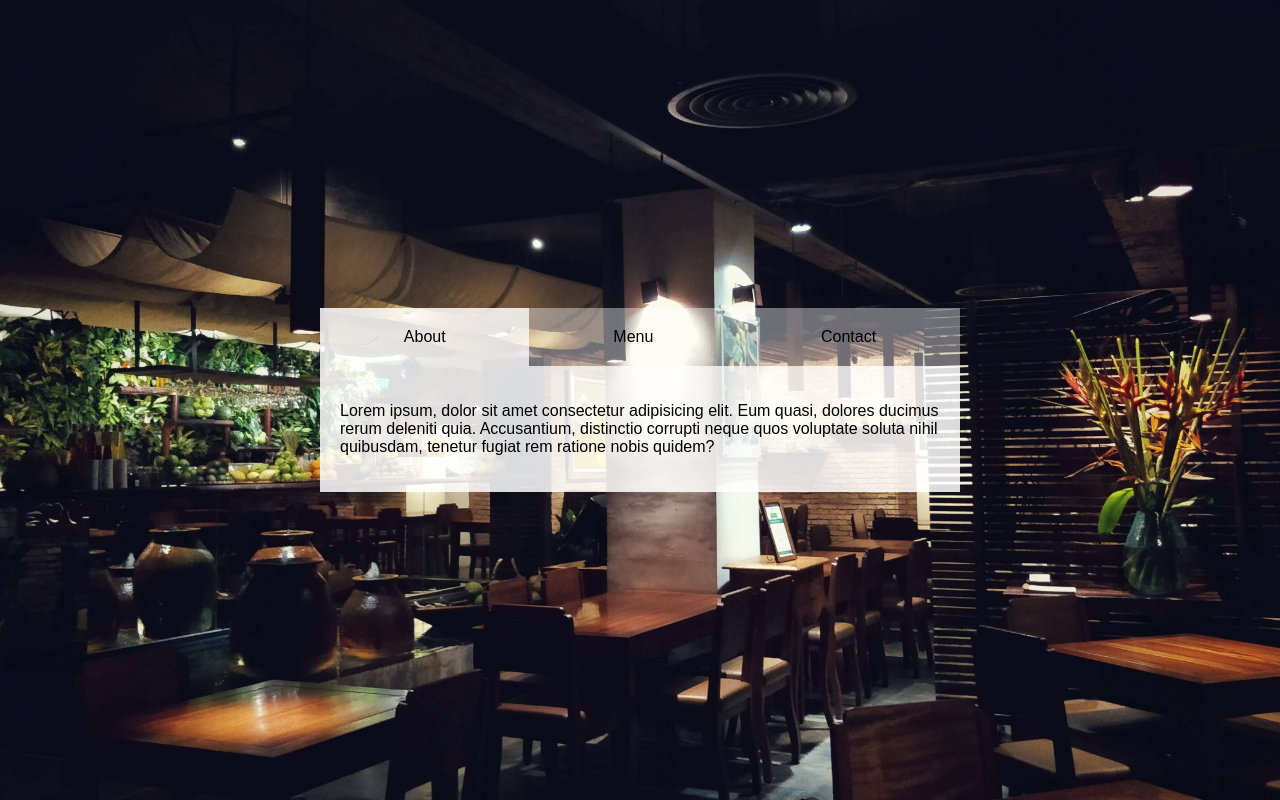
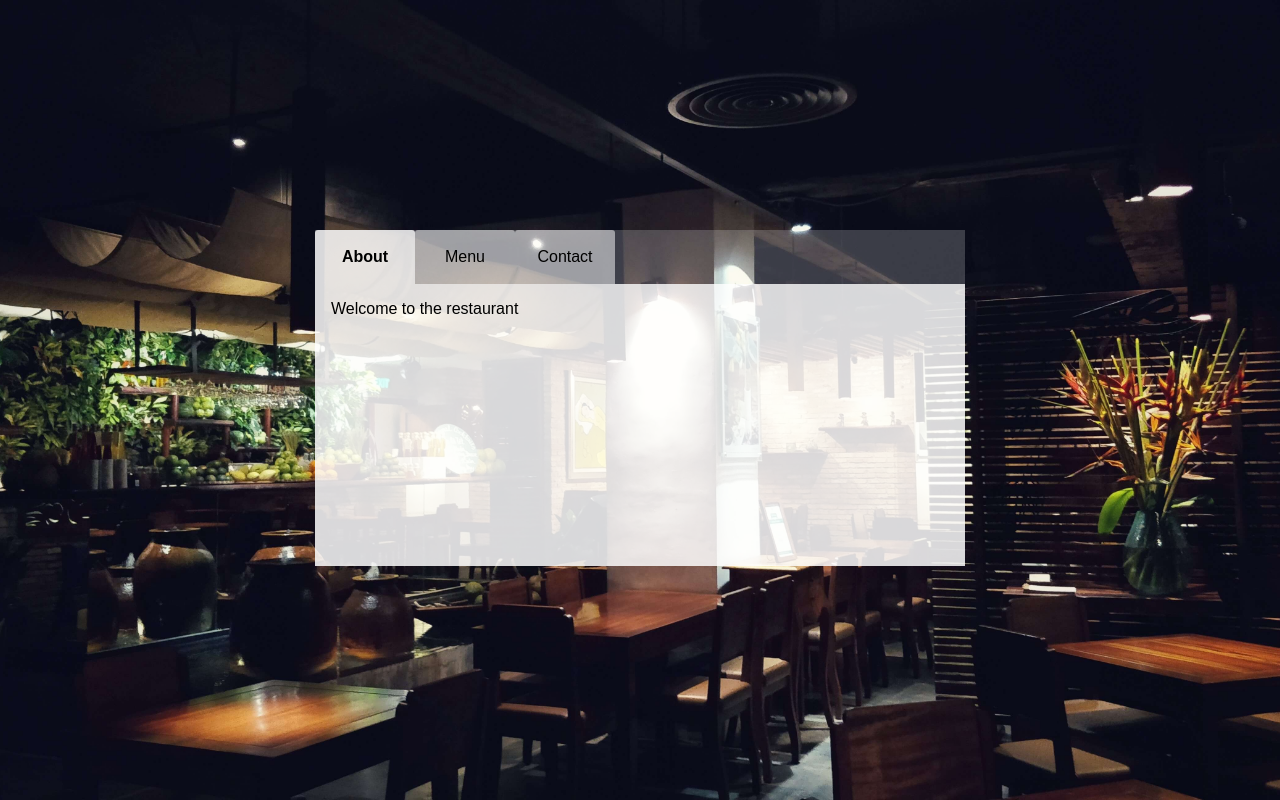
Before and after one commit to HenryTabima/restaurant-page, a website built with webpack: page dist/index.html in a window 1280 px wide. Built offline with nearby package versions, Linux system fonts and the light colour scheme.

Commit message:
[add] tabs web component

```diff
--- /dev/null
+++ b/src/components/Tabs.js
@@ -0,0 +1,163 @@
+'use strict'
+
+let selected_ = null
+
+class Tabs extends HTMLElement {
+  constructor ({ innerHTML }) {
+    super()
+    this.innerHTML = innerHTML
+    let shadowRoot = this.attachShadow({ mode: 'open' })
+    shadowRoot.innerHTML = `
+    <style>
+      :host {
+        display: inline-block;
+        width: 650px;
+        font-family: sans-serif;
+        background-color: rgba(255, 255, 255, 0.2);
+        contain: content;
+      }
+      #panels {
+        box-shadow: 0 2px 2px rgba(0, 0, 0, .3);
+        background: rgba(255, 255, 255, 0.8);
+        padding: 16px;
+        height: 250px;
+        overflow: auto;
+      }
+      #tabs {
+        display: inline-flex;
+        -webkit-user-select: none;
+        user-select: none;
+      }
+      #tabs slot {
+        display: inline-flex;
+      }
+      #tabs ::slotted(*) {
+        outline: none;
+        font: 400 16px/22px sans-serif;
+        padding: 16px 8px;
+        margin: 0;
+        text-align: center;
+        width: 100px;
+        text-overflow: ellipsis;
+        white-space: nowrap;
+        overflow: hidden;
+        cursor: pointer;
+        border-top-left-radius: 3px;
+        border-top-right-radius: 3px;
+        background: rgba(255, 255, 255, 0.5);
+        border: none; /* if the user users a <button> */
+      }
+      #tabs ::slotted([aria-selected="true"]) {
+        font-weight: 600;
+        background: rgba(255, 255, 255, 0.8);
+        box-shadow: none;
+      }
+      #tabs ::slotted(:focus) {
+        z-index: 1; /* make sure focus ring doesn't get buried */
+      }
+      #panels ::slotted([aria-hidden="true"]) {
+        display: none;
+      }
+    </style>
+    <div id="tabs">
+      <slot id="tabsSlot" name="title"></slot>
+    </div>
+    <div id="panels">
+      <slot id="panelsSlot" name="content"></slot>
+    </div>
+    `
+  }
+
+  get selected () {
+    return selected_
+  }
+
+  set selected (idx) {
+    selected_ = idx
+    this._selectTab(idx)
+    this.setAttribute('selected', idx)
+  }
+
+  connectedCallback () {
+    this.setAttribute('role', 'tablist')
+
+    const tabsSlot = this.shadowRoot.querySelector('#tabsSlot')
+    const panelsSlot = this.shadowRoot.querySelector('#panelsSlot')
+
+    this.tabs = tabsSlot.assignedNodes({ flatten: true })
+    this.panels = panelsSlot.assignedNodes({ flatten: true }).filter(el => {
+      return el.nodeType === Node.ELEMENT_NODE
+    })
+
+    for (let [i, panel] of this.panels.entries()) {
+      panel.setAttribute('role', 'tabpanel')
+      panel.setAttribute('tabindex', 0)
+    }
+
+    this._boundOnTitleClick = this._onTitleClick.bind(this)
+    this._boundOnKeyDown = this._onKeyDown.bind(this)
+
+    tabsSlot.addEventListener('click', this._boundOnTitleClick)
+    tabsSlot.addEventListener('keydown', this._boundOnKeyDown)
+
+    this.selected = this._findFirstSelectedTab() || 0
+  }
+
+  disconnectCallback () {
+    const tabsSlot = this.shadowRoot.querySelector('#tabsSlot')
+    tabsSlot.removeEventListener('click', this._boundOnTitleClick)
+    tabsSlot.removeEventListener('keydown', this._boundOnKeyDown)
+  }
+
+  _onTitleClick (e) {
+    if (e.target.slot === 'title') {
+      this.selected = this.tabs.indexOf(e.target)
+      e.target.focus()
+    }
+  }
+
+  _onKeyDown (e) {
+    let idx
+    switch (e.code) {
+      case 'ArrowUp':
+      case 'ArrowLeft':
+        e.preventDefault()
+        idx = this.selected - 1
+        idx = idx < 0 ? this.tabs.length - 1 : idx
+        this.tab[idx].click()
+        break
+      case 'ArrowDown':
+      case 'ArrowRight':
+        e.preventDefault();
+        idx = this.selected + 1
+        this.tabs[idx % this.tabs.length].click()
+        break
+      default:
+        break
+    }
+  }
+
+  _findFirstSelectedTab () {
+    let selectedIdx
+    for (let [i, tab] of this.tabs.entries()) {
+      tab.setAttribute('role', 'tab')
+      if (tab.hasAttribute('selected')) {
+        selectedIdx = i
+      }
+    }
+    return selectedIdx
+  }
+
+  _selectTab (idx = null) {
+    this.tabs.forEach((tab, i) => {
+      let select = i === idx
+      tab.setAttribute('tabindex', select ? 0 : -1)
+      tab.setAttribute('aria-selected', select)
+      this.panels[i].setAttribute('aria-hidden', !select)
+    })
+  }
+}
+
+customElements.define('app-tabs', Tabs)
+
+export default Tabs
--- a/src/index.js
+++ b/src/index.js
@@ -1 +1,18 @@
 import './main.scss'
+
+import Tabs from './components/Tabs'
+
+document.addEventListener('DOMContentLoaded', () => {
+  const $appContainer = document.getElementById('content')
+  const $tabs = new Tabs({
+    innerHTML: `
+      <button slot="title" selected>About</button>
+      <button slot="title">Menu</button>
+      <button slot="title">Contact</button>
+      <section slot="content">Welcome to the restaurant</section>
+      <section slot="content">The best ingredients for you</section>
+      <section slot="content">Keep in touch with us!</section>
+    `
+  })
+  $appContainer.appendChild($tabs)
+})
```
Also changed, not shown: dist/index.html.
